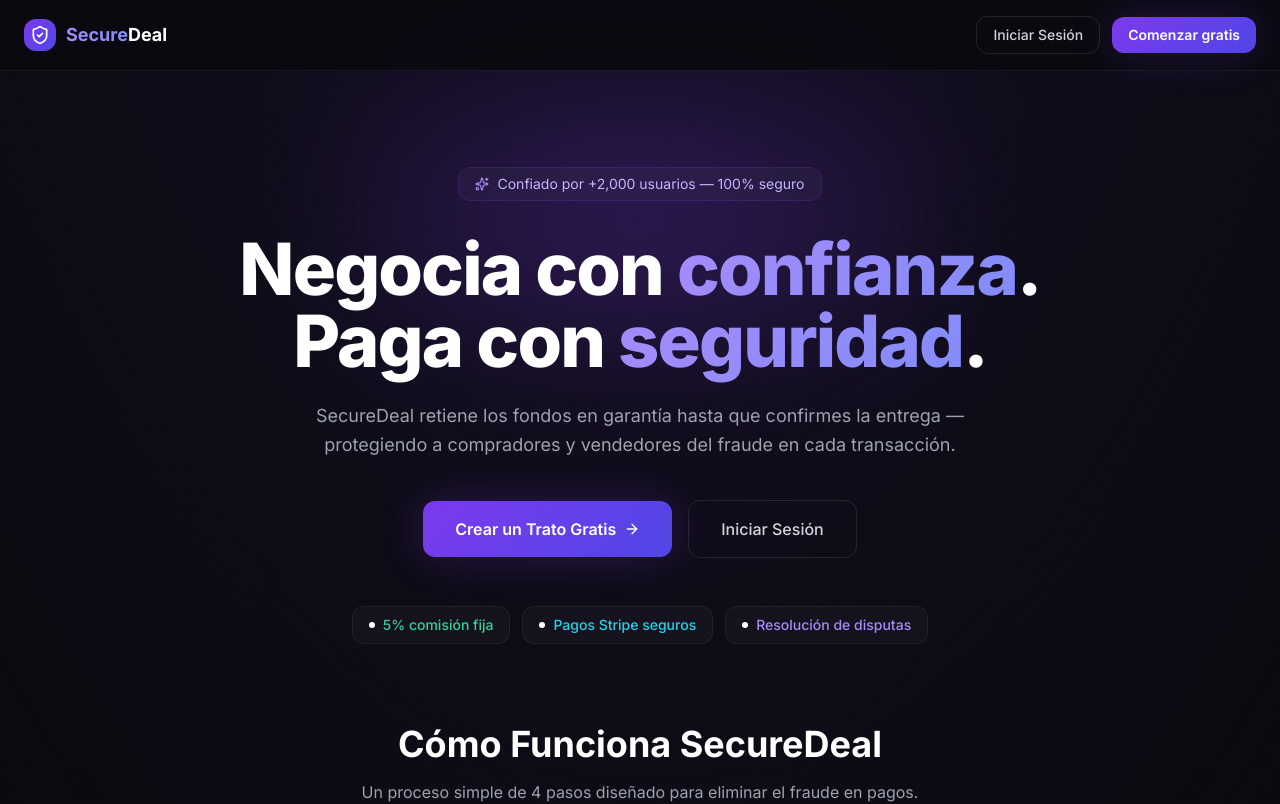
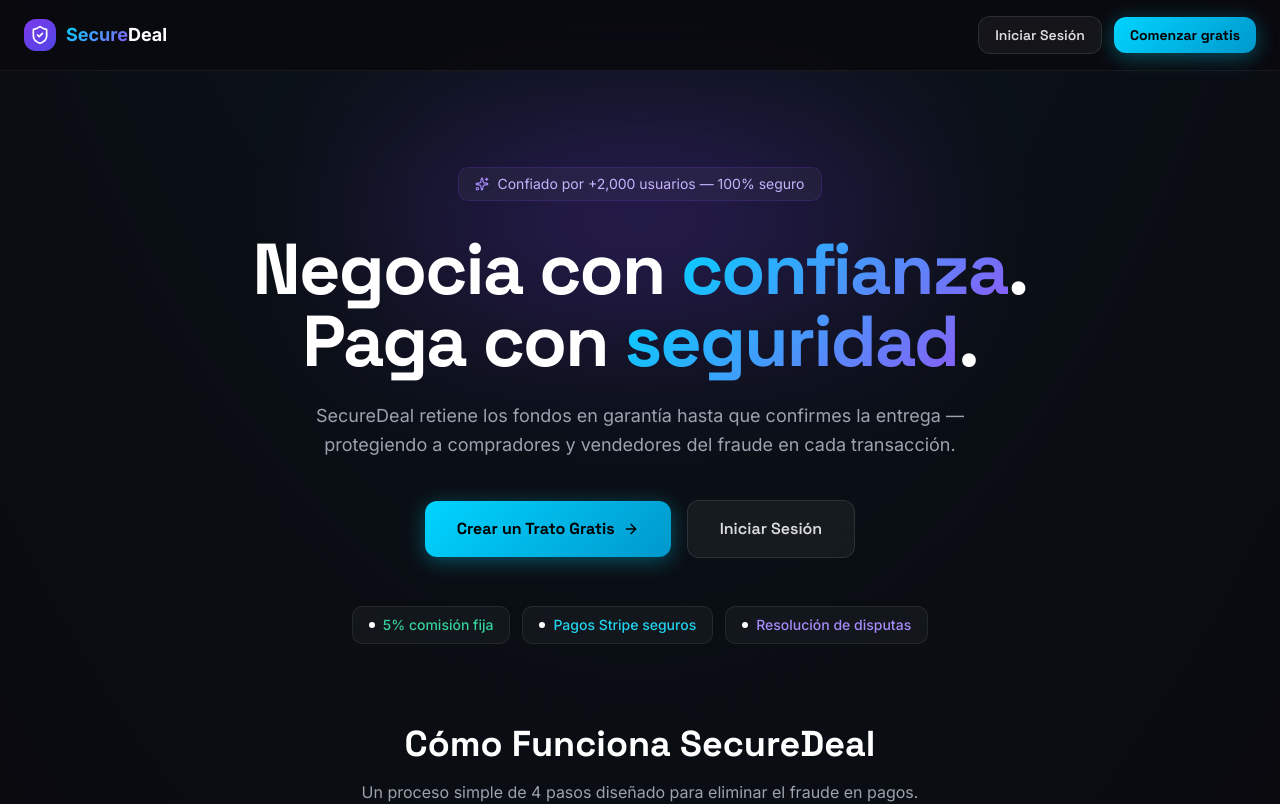
Before and after one commit to cloud-assa/YULRRED, a Next.js app in the folder frontend/: page / in a window 1280 px wide. Shown: the top 804 px of the page. Built offline with nearby package versions, Linux system fonts and the light colour scheme; no server answers.

Commit message:
feat: redesign globals.css — Space Grotesk, new design tokens, dark tech palette

```diff
--- a/frontend/app/globals.css
+++ b/frontend/app/globals.css
@@ -1,159 +1,130 @@
-@import url('https://fonts.googleapis.com/css2?family=Inter:wght@300;400;500;600;700;800;900&display=swap');
+@import url('https://fonts.googleapis.com/css2?family=Space+Grotesk:wght@400;500;600;700;800&family=Inter:wght@300;400;500;600;700;800;900&display=swap');
 
 @tailwind base;
 @tailwind components;
 @tailwind utilities;
 
 @layer base {
-  :root { color-scheme: dark; }
-
+  :root {
+    color-scheme: dark;
+    --primary: #00D4FF;
+    --secondary: #8B5CF6;
+    --bg: #0A0A0F;
+    --surface: rgba(255,255,255,0.05);
+    --border: rgba(255,255,255,0.08);
+    --transition: all 0.3s cubic-bezier(0.4, 0, 0.2, 1);
+  }
   body {
     background-color: #0a0a0f;
-    background-image: radial-gradient(ellipse 80% 50% at 50% -20%, rgba(124,58,237,0.12), transparent);
+    background-image:
+      radial-gradient(ellipse 80% 50% at 50% -20%, rgba(0,212,255,0.07), transparent),
+      radial-gradient(ellipse 60% 40% at 80% 90%, rgba(139,92,246,0.05), transparent);
     color: white;
     font-family: 'Inter', system-ui, sans-serif;
     -webkit-font-smoothing: antialiased;
   }
-
+  h1, h2, h3, h4, h5 { font-family: 'Space Grotesk', system-ui, sans-serif; }
   ::-webkit-scrollbar { width: 5px; }
   ::-webkit-scrollbar-track { background: #0a0a0f; }
-  ::-webkit-scrollbar-thumb { background: rgba(124,58,237,0.4); border-radius: 3px; }
-
-  input[type="date"]::-webkit-calendar-picker-indicator {
-    filter: invert(1) opacity(0.5);
-  }
+  ::-webkit-scrollbar-thumb { background: rgba(0,212,255,0.3); border-radius: 3px; }
+  ::-webkit-scrollbar-thumb:hover { background: rgba(0,212,255,0.5); }
+  input[type="date"]::-webkit-calendar-picker-indicator { filter: invert(1) opacity(0.5); }
+  html { scroll-behavior: smooth; }
 }
 
 @layer components {
-  /* Glass surfaces */
   .glass {
     background: rgba(255,255,255,0.04);
-    backdrop-filter: blur(20px);
-    -webkit-backdrop-filter: blur(20px);
+    backdrop-filter: blur(16px);
+    -webkit-backdrop-filter: blur(16px);
     border: 1px solid rgba(255,255,255,0.08);
-    border-radius: 1rem;
+    border-radius: 16px;
   }
   .glass-sm {
-    background: rgba(255,255,255,0.03);
+    background: rgba(255,255,255,0.04);
     backdrop-filter: blur(12px);
-    border: 1px solid rgba(255,255,255,0.06);
-    border-radius: 0.75rem;
+    -webkit-backdrop-filter: blur(12px);
+    border: 1px solid rgba(255,255,255,0.08);
+    border-radius: 10px;
   }
-
-  /* Gradient text */
+  .glass-glow { border-color: rgba(0,212,255,0.25) !important; box-shadow: 0 0 24px rgba(0,212,255,0.12); }
   .text-gradient {
-    background: linear-gradient(135deg, #a78bfa, #818cf8);
+    background: linear-gradient(135deg, #00D4FF 0%, #8B5CF6 100%);
     -webkit-background-clip: text;
     -webkit-text-fill-color: transparent;
     background-clip: text;
   }
-  .text-gradient-cyan {
-    background: linear-gradient(135deg, #22d3ee, #818cf8);
+  .text-gradient-brand {
+    background: linear-gradient(135deg, #7c3aed 0%, #4f46e5 100%);
     -webkit-background-clip: text;
     -webkit-text-fill-color: transparent;
     background-clip: text;
   }
-
-  /* Buttons */
   .btn-glow {
-    display: inline-flex;
-    align-items: center;
-    justify-content: center;
-    gap: 0.5rem;
-    background: linear-gradient(135deg, #7c3aed, #4f46e5);
-    color: white;
-    font-weight: 600;
-    border-radius: 0.75rem;
-    padding: 0.75rem 1.5rem;
-    font-size: 0.875rem;
-    box-shadow: 0 0 40px rgba(124,58,237,0.25);
-    transition: all 0.2s;
-    cursor: pointer;
-    border: none;
+    display: inline-flex; align-items: center;
+    background: linear-gradient(135deg, #00D4FF, #0098cc);
+    color: #000; font-family: 'Space Grotesk', sans-serif; font-weight: 700;
+    border-radius: 12px; padding: 12px 24px; font-size: 15px;
+    box-shadow: 0 4px 20px rgba(0,212,255,0.35);
+    transition: var(--transition); cursor: pointer; border: none;
+    text-decoration: none; white-space: nowrap;
+  }
+  .btn-glow:hover { transform: translateY(-2px); box-shadow: 0 8px 32px rgba(0,212,255,0.55); }
+  .btn-glow:active { transform: translateY(0); }
+  .btn-glow:focus-visible { outline: 2px solid #00D4FF; outline-offset: 3px; }
+  .btn-ghost {
+    display: inline-flex; align-items: center;
+    background: rgba(255,255,255,0.05); color: rgba(255,255,255,0.85);
+    font-family: 'Space Grotesk', sans-serif; font-weight: 600;
+    border-radius: 12px; padding: 12px 24px; font-size: 15px;
+    border: 1px solid rgba(255,255,255,0.10);
+    transition: var(--transition); cursor: pointer;
+    backdrop-filter: blur(8px); text-decoration: none; white-space: nowrap;
+  }
+  .btn-ghost:hover { background: rgba(255,255,255,0.09); border-color: rgba(0,212,255,0.35); box-shadow: 0 0 20px rgba(0,212,255,0.12); transform: translateY(-2px); }
+  .btn-ghost:focus-visible { outline: 2px solid rgba(0,212,255,0.5); outline-offset: 3px; }
+  .btn-purple {
+    display: inline-flex; align-items: center;
+    background: linear-gradient(135deg, #8B5CF6, #6d28d9);
+    color: #fff; font-family: 'Space Grotesk', sans-serif; font-weight: 700;
+    border-radius: 12px; padding: 12px 24px; font-size: 15px;
+    box-shadow: 0 4px 20px rgba(139,92,246,0.35);
+    transition: var(--transition); cursor: pointer; border: none;
     text-decoration: none;
   }
-  .btn-glow:hover {
-    box-shadow: 0 0 60px rgba(124,58,237,0.4);
-    transform: scale(1.02);
+  .btn-purple:hover { transform: translateY(-2px); box-shadow: 0 8px 32px rgba(139,92,246,0.55); }
+  .btn-purple:focus-visible { outline: 2px solid #8B5CF6; outline-offset: 3px; }
+  .badge {
+    display: inline-flex; align-items: center; gap: 6px;
+    font-size: 11px; font-weight: 700; letter-spacing: 0.08em;
+    text-transform: uppercase; border-radius: 100px; padding: 4px 14px;
   }
-  .btn-glow:active { transform: scale(0.97); }
-  .btn-glow:disabled {
-    opacity: 0.5;
-    cursor: not-allowed;
-    transform: none;
-  }
+  .badge-cyan { color: #00D4FF; background: rgba(0,212,255,0.10); border: 1px solid rgba(0,212,255,0.25); }
+  .badge-purple { color: #8B5CF6; background: rgba(139,92,246,0.10); border: 1px solid rgba(139,92,246,0.25); }
+  .badge-green { color: #4ADE80; background: rgba(74,222,128,0.10); border: 1px solid rgba(74,222,128,0.25); }
+  .chip-pending  { background: rgba(234,179,8,0.15); color: #FCD34D; border: 1px solid rgba(234,179,8,0.30); }
+  .chip-funded   { background: rgba(0,212,255,0.12); color: #00D4FF; border: 1px solid rgba(0,212,255,0.25); }
+  .chip-delivered { background: rgba(139,92,246,0.12); color: #8B5CF6; border: 1px solid rgba(139,92,246,0.25); }
+  .chip-completed { background: rgba(34,197,94,0.12); color: #4ADE80; border: 1px solid rgba(34,197,94,0.25); }
+  .dot-grid { background-image: radial-gradient(rgba(0,212,255,0.12) 1px, transparent 1px); background-size: 32px 32px; }
+  .shadow-glow-sm    { box-shadow: 0 0 20px rgba(139,92,246,0.15); }
+  .shadow-glow-brand { box-shadow: 0 0 40px rgba(0,212,255,0.18); }
+  .shadow-glow-cyan  { box-shadow: 0 0 24px rgba(0,212,255,0.20); }
+  .shadow-glass      { box-shadow: 0 8px 32px rgba(0,0,0,0.4); }
+}
 
-  .btn-ghost {
-    display: inline-flex;
-    align-items: center;
-    justify-content: center;
-    gap: 0.5rem;
-    border: 1px solid rgba(255,255,255,0.1);
-    color: #d1d5db;
-    border-radius: 0.75rem;
-    padding: 0.75rem 1.5rem;
-    font-size: 0.875rem;
-    font-weight: 500;
-    background: transparent;
-    transition: all 0.2s;
-    cursor: pointer;
-    text-decoration: none;
-  }
-  .btn-ghost:hover {
-    background: rgba(255,255,255,0.05);
-    border-color: rgba(255,255,255,0.2);
-    color: white;
-  }
+@keyframes fadeIn    { from{opacity:0} to{opacity:1} }
+@keyframes fadeUp    { from{opacity:0;transform:translateY(20px)} to{opacity:1;transform:translateY(0)} }
+@keyframes glowPulse { 0%,100%{opacity:0.5} 50%{opacity:1} }
+@keyframes float     { 0%,100%{transform:translateY(0)} 50%{transform:translateY(-10px)} }
+@keyframes pulseDot  { 0%,100%{opacity:1;transform:scale(1)} 50%{opacity:0.6;transform:scale(0.82)} }
+@keyframes orbDrift  { 0%,100%{transform:translate(0,0) scale(1)} 33%{transform:translate(24px,-16px) scale(1.04)} 66%{transform:translate(-16px,10px) scale(0.97)} }
 
-  .btn-danger-glass {
-    display: inline-flex;
-    align-items: center;
-    justify-content: center;
-    gap: 0.5rem;
-    border: 1px solid rgba(239,68,68,0.3);
-    color: #fca5a5;
-    border-radius: 0.75rem;
-    padding: 0.625rem 1.25rem;
-    font-size: 0.875rem;
-    font-weight: 500;
-    background: transparent;
-    transition: all 0.2s;
-    cursor: pointer;
-  }
-  .btn-danger-glass:hover {
-    background: rgba(239,68,68,0.1);
-    border-color: rgba(239,68,68,0.5);
-  }
-
-  /* Inputs */
-  .input-glass {
-    display: block;
-    width: 100%;
-    border-radius: 0.75rem;
-    background: rgba(255,255,255,0.04);
-    border: 1px solid rgba(255,255,255,0.08);
-    padding: 0.75rem 1rem;
-    font-size: 0.875rem;
-    color: white;
-    transition: all 0.2s;
-    outline: none;
-  }
-  .input-glass::placeholder { color: #6b7280; }
-  .input-glass:focus {
-    border-color: rgba(124,58,237,0.6);
-    box-shadow: 0 0 0 3px rgba(124,58,237,0.15);
-  }
-
-  /* Badges */
-  .badge {
-    display: inline-flex;
-    align-items: center;
-    gap: 0.25rem;
-    padding: 0.25rem 0.625rem;
-    border-radius: 9999px;
-    font-size: 0.7rem;
-    font-weight: 600;
-    text-transform: uppercase;
-    letter-spacing: 0.05em;
-  }
+@layer utilities {
+  .animate-fade-in    { animation: fadeIn    0.4s ease-out; }
+  .animate-fade-up    { animation: fadeUp    0.5s ease-out; }
+  .animate-glow-pulse { animation: glowPulse 3s ease-in-out infinite; }
+  .animate-float      { animation: float     6s ease-in-out infinite; }
+  .animate-pulse-dot  { animation: pulseDot  2s ease-in-out infinite; }
+  .animate-orb        { animation: orbDrift  10s ease-in-out infinite; }
 }
```
